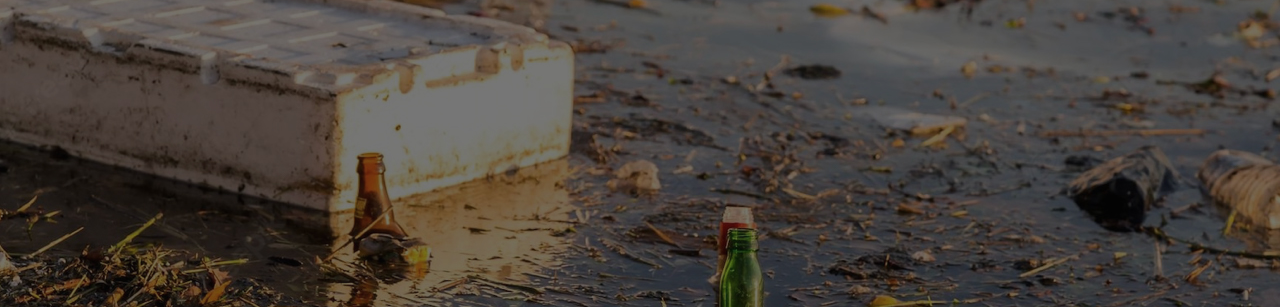
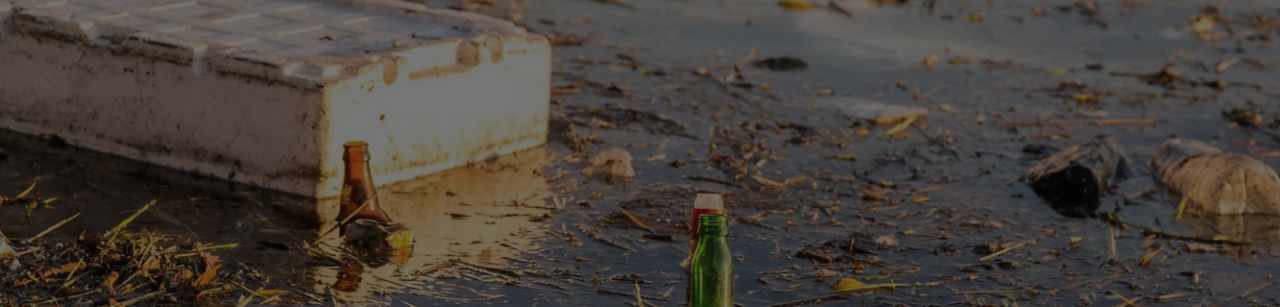
Before and after one commit to agufernndez/proyectoYorio, a website: page index.html in a window 1280 px wide. Shown: the part 133-440 px from the top of the page. Drawn offline with nearby package versions, Linux system fonts and the light colour scheme; a web font is replaced by a local one.

Commit message:
foto del fondo

```diff
--- a/scss/style.scss
+++ b/scss/style.scss
@@ -18,9 +18,9 @@
 
 // MAIN INDEX
 .content {
-    background-image: url(/img/fotoHeader.jpg);
+    background-image: url(../img/fotoHeader.jpg);
     height: 100vh;
-    // background-size: cover;
+    background-size: cover;
 
     .textoHeaderInicio {
         position: absolute;
```
Also changed, not shown: css/main.css.
